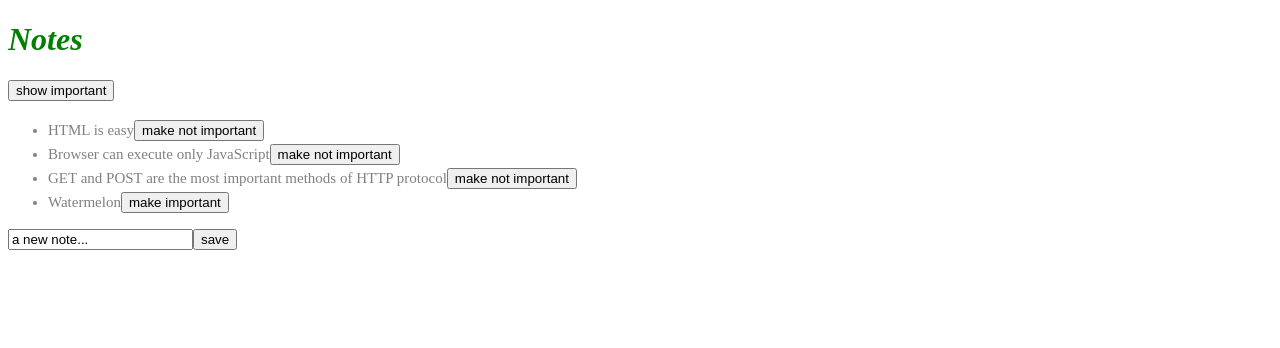
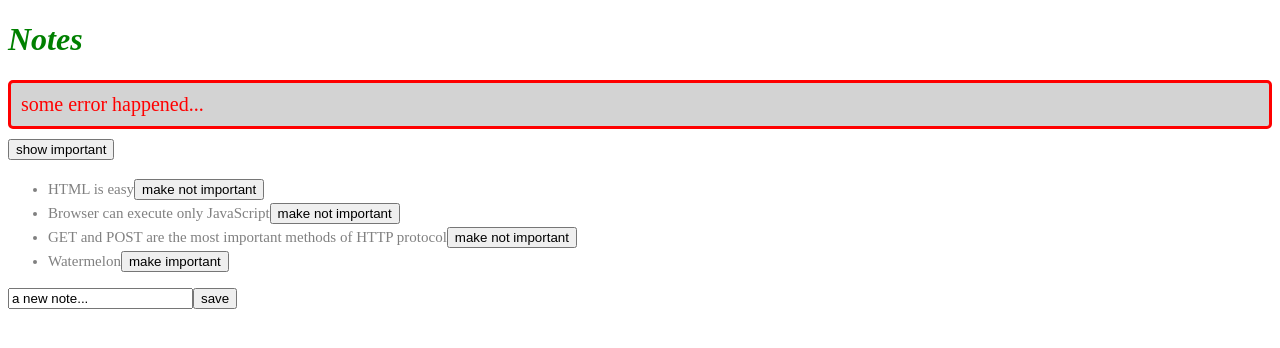
Before and after one commit to sRaina3/FullStackProject, a React (Create React App) app in the folder part2/course/: page / in a window 1280 px wide. Shown: the top 348 px of the page. Built offline with nearby package versions, Linux system fonts and the light colour scheme; data requests are answered from the project's data file.

Commit message:
css error display

```diff
--- a/part2/course/src/App.js
+++ b/part2/course/src/App.js
@@ -1,11 +1,13 @@
 import { useState, useEffect } from 'react'
 import Note from './components/Note'
+import Notif from './components/Notification'
 import noteService from './services/Notes'
 
 const App = () => {
   const [notes, setNotes] = useState([])
   const [newNote, setNewNote] = useState('a new note...')
   const [showAll, setShowAll] = useState(true)
+  const [errorMessage, setErrorMessage] = useState('some error happened...')
 
   useEffect(() => {
     noteService
@@ -41,9 +43,12 @@
       setNotes(notes.map(note => note.id !== id ? note : returnedNote))
     })
     .catch(error => {
-      alert(
-        `the note '${note.content}' was already deleted from server`
+      setErrorMessage(
+        `Note '${note.content}' was already removed from server`
       )
+      setTimeout(() => {
+        setErrorMessage(null)
+      }, 5000)
       setNotes(notes.filter(n => n.id !== id))
     })
   }
@@ -56,6 +61,7 @@
   return (
     <div>
       <h1>Notes</h1>
+      <Notif message={errorMessage}/>
       <div>
         <button onClick={() => {setShowAll(!showAll)}}>show {showAll ? 'important' : 'all'}</button>
       </div>
--- /dev/null
+++ b/part2/course/src/components/Notification.js
@@ -0,0 +1,13 @@
+const Notification = ({ message }) => {
+  if (message === null) {
+    return null
+  }
+
+  return (
+    <div className='error'>
+      {message}
+    </div>
+  )
+}
+
+export default Notification
--- a/part2/course/src/index.css
+++ b/part2/course/src/index.css
@@ -8,3 +8,13 @@
   padding-top: 3px;
   font-size: 15px
 }
+
+.error {
+  color: red;
+  background: lightgrey;
+  font-size: 20px;
+  border-style: solid;
+  border-radius: 5px;
+  padding: 10px;
+  margin-bottom: 10px;
+}
```
